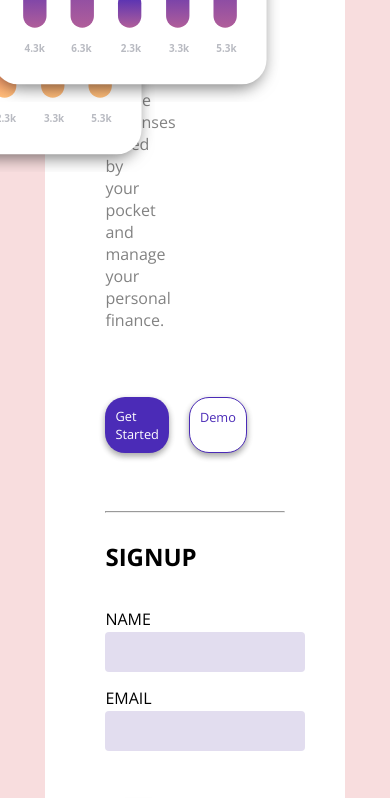
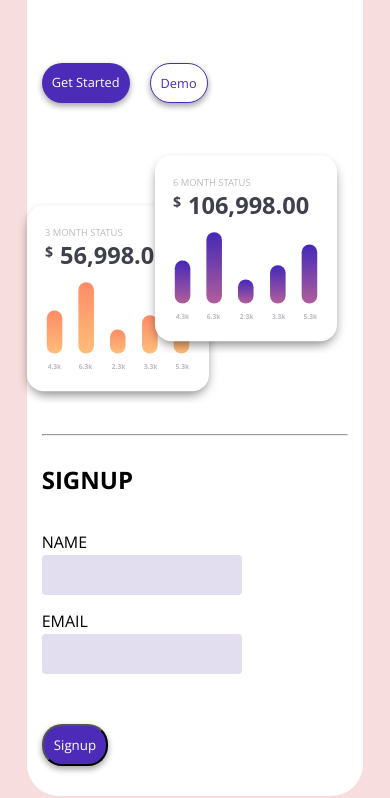
Before and after one commit to katekocalgary/Kate-GitHub-Assignment, a plain HTML site: page index.html in a window 390 px wide. Shown: the part 248-1046 px from the top of the page. Drawn offline with nearby package versions, Linux system fonts and the light colour scheme.

Commit message:
Updated media query

```diff
--- a/style.css
+++ b/style.css
@@ -139,8 +139,6 @@ hr {
   height: auto;
   display: flex;
   flex-direction: column;
-
-
 }
 
 label{
@@ -157,7 +155,90 @@ input {
 }
 /* Footer */
 
+/* Responsive */
 
 
+@media only screen and (max-width:1200px){
+  .month6 {
+    width:200px;
+  }
 
-/* Responsive */
+  .month3 {
+    width: 200px;
+  }
+}
+
+
+@media only screen and (max-width:1000px){
+  .month6 {
+    width:150px;
+  }
+
+  .month3 {
+    width: 150px;
+  }
+}
+
+@media only screen and (max-width:850px){
+header, .section1, .section2{
+    padding-left: 5px;
+    padding-right: 5px;
+
+  }
+  .frame {
+      width: 90%;
+  }
+
+  .left {
+    width: 70%;
+
+  }
+
+  .right {
+    padding-top: 0;
+    width: 100%;
+    height: 50vw;
+    position: relative;
+
+  }
+
+  .month6 {
+    width:200px;
+    height:200px;
+    top: 0;
+    right: 50px;
+  }
+
+
+  .month3 {
+    width: 200px;
+    height:200px;
+    top: 50px;
+    right: 150px;
+  }
+}
+
+@media only screen and (max-width:500px){
+
+  .left {
+    width: 100%;
+  }
+
+  .right {
+    height: 70vw;
+  }
+
+  .month6 {
+    width:200px;
+    height:200px;
+    top: 0;
+    right: 2px;
+  }
+
+  .month3 {
+    width: 200px;
+    height:200px;
+    top: 50px;
+    right: 130px;
+  }
+}
```
